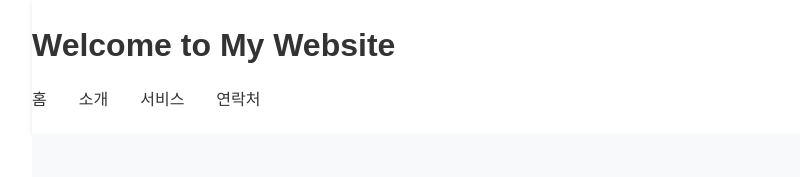
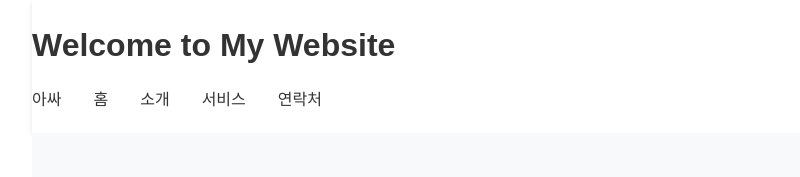
Before and after one commit to legobitna/mcp-test2, a plain HTML site: page index.html in a window 1280 px wide. Shown: the top 177 px of the page, without its empty margins (28-828 px from the left). Drawn offline with Linux system fonts and the light colour scheme.

Commit message:
index.html 파일 업데이트

```diff
--- a/index.html
+++ b/index.html
@@ -12,6 +12,7 @@
         <h1>Welcome to My Website</h1>
         <nav>
           <ul>
+            <li><a href="#home">아싸 </a></li>
             <li><a href="#home">홈</a></li>
             <li><a href="#about">소개</a></li>
             <li><a href="#services">서비스</a></li>
```
